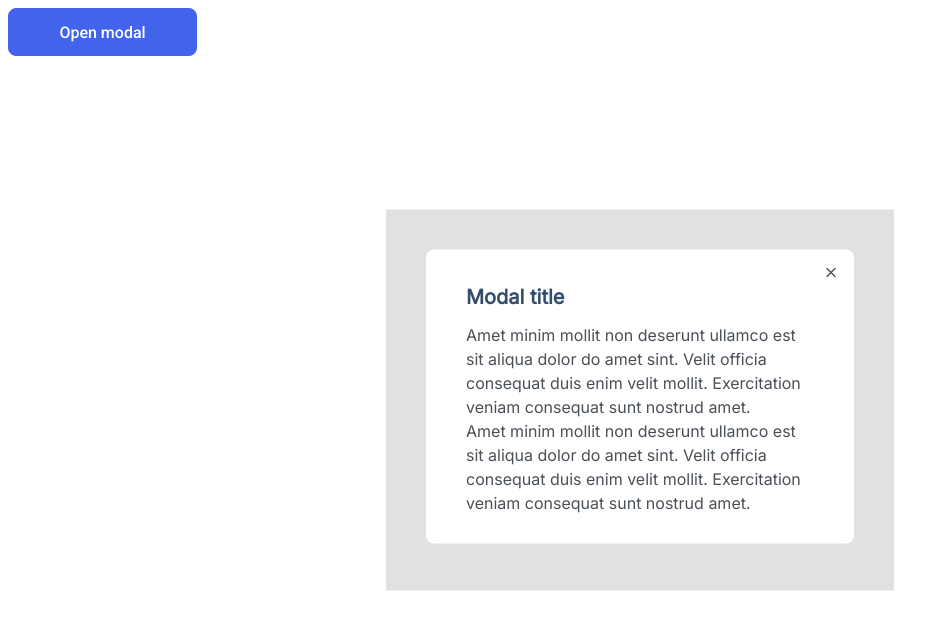
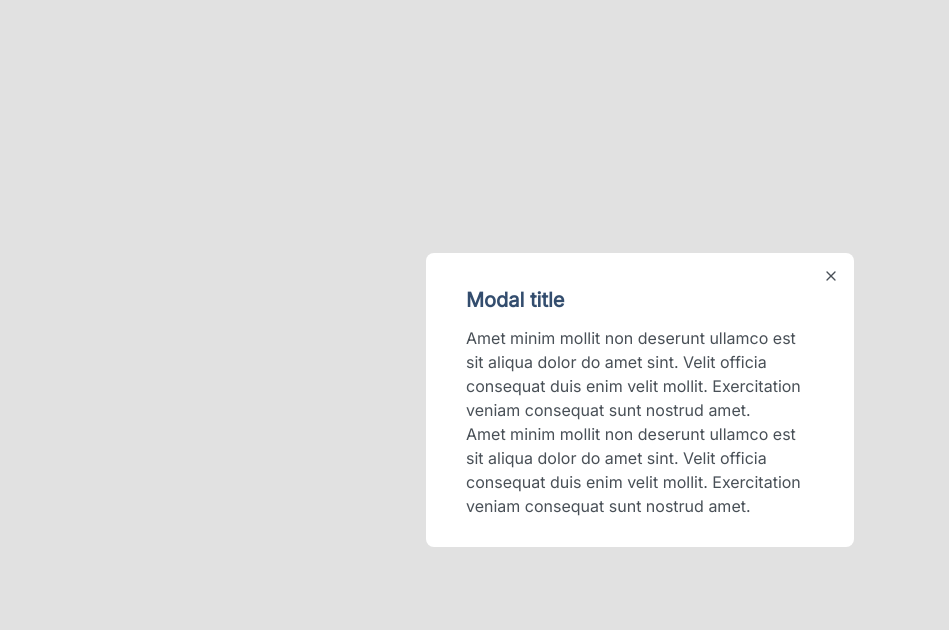
Before and after one commit to js-tasks-ru/htmlcss-20210916_murka8831, a website: page 05-lection3/02-modal/index.html in a window 1280 px wide. Both pictures are taken after a click on the button "Open modal". Shown: the whole page, without its empty margins (0-949 px from the left). Drawn offline with Linux system fonts and the light colour scheme; files that its build step writes are made by us from their sources.

Commit message:
error correction

```diff
--- a/05-lection3/02-modal/index.html
+++ b/05-lection3/02-modal/index.html
@@ -6,6 +6,7 @@
         <link href='http://fonts.googleapis.com/css?family=Inter' rel='stylesheet' type='text/css'>
         <link rel="stylesheet" href="../../assets/css/main.css">
         <link rel="stylesheet" href="./modal.css">
+        <link rel="stylesheet" href="./button.css">
         <title>Modal</title>
     </head>
     <body>
--- a/05-lection3/02-modal/modal.css
+++ b/05-lection3/02-modal/modal.css
@@ -1,39 +1,14 @@
-.button {
-	position: relative;
-	width: 189px;
-	height: 48px;
-	border-radius: 8px;
-	border-width: 1px;
-	border-style: solid;
-	font-family: Roboto;
-	font-style: normal;
-	font-weight: 500;
-	font-size: 16px;
-	line-height: 19px;
-	text-align: center;
-	color:  var(--white);
-	background: var(--colorhist);
-	border-color: var(--colorhist);
-}
-
-
-.button_default:hover {
-	background: var(--blue-1);
-	border-color: var(--blue-1);
-	cursor: pointer;
-}
 
 .modal {
 	display: none;
 	box-sizing: border-box;
 	position: fixed;
 	background: var(--grey-6);
-	width: 508px;
-	height: 381px;
+	width: 100%;
+	height: 100%;
 	top: 50%;
 	left: 50%;
 	transform: translate(-50%, -50%);
-	padding: 40px;
 }
 
 .modal__window {
@@ -46,6 +21,9 @@
 	padding-right: 15px;
 	padding-left: 40px;
 	padding-top: 15px;
+	top: 50%;
+	left: 50%;
+	transform: translate(-50%, -50%);
 }
 
 .modal__mark {
```
